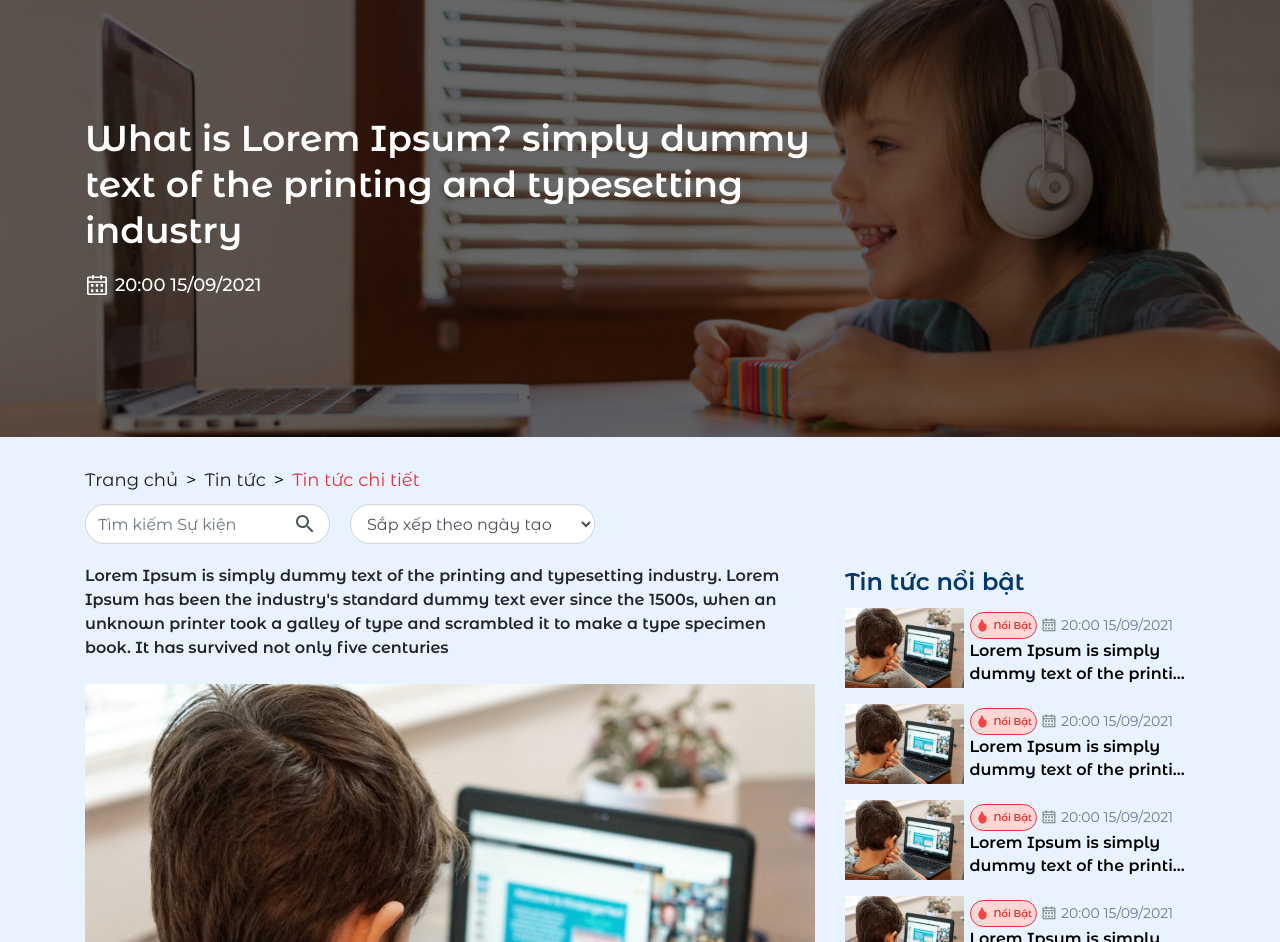
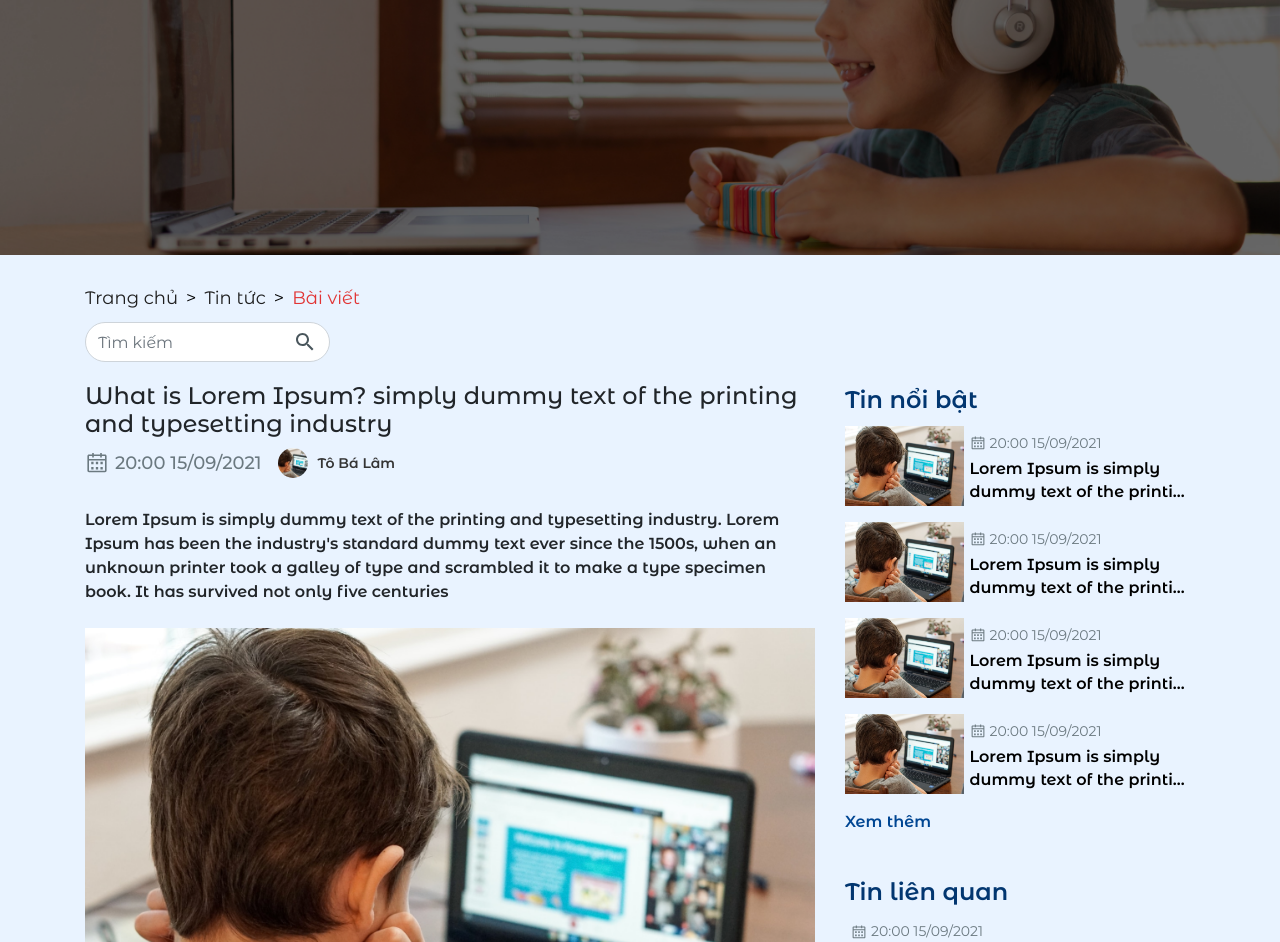
Before and after one commit to VuphanMinh/ACL-landing, a plain HTML site: page news-details.html in a window 1280 px wide. Shown: the part 107-1049 px from the top of the page. Drawn offline with nearby package versions, Linux system fonts and the light colour scheme.

Commit message:
news and details

```diff
--- a/css/style.scss
+++ b/css/style.scss
@@ -118,9 +118,9 @@ body {
 
     &.btn-custom__register {
         width: 240px;
-        height: 65px;
+        height: 55px;
         font-weight: 600;
-        font-size: 24px;
+        font-size: 18px;
         line-height: 18px;
         color: $white;
         background: #E89A01;
@@ -400,6 +400,12 @@ ul.breadcrumb {
                 line-height: 46px;
                 margin-bottom: 20px;
 
+                &.heading {
+                    font-size: 26px;
+                    line-height: 32px;
+                    color: $blue-acl;
+                }
+
                 @include res_for(sp) {
                     font-weight: 700;
                     font-size: 24px;
@@ -1414,9 +1420,20 @@ ul.breadcrumb {
 }
 
 // ============================================================ News Details =============================================================================
+.heading-detail {
+    font-size: 24px;
+    line-height: 28px;
+
+    @include res_for(sp) {
+        font-size: 18px;
+        line-height: 28px;
+    }
+}
+
 .calendar-wrap {
     display: flex;
     align-items: center;
+    margin-right: 16px;
 
     .calendar-wrap__icon {
         width: 24px;
@@ -1428,7 +1445,39 @@ ul.breadcrumb {
         font-weight: 500;
         font-size: 18px;
         line-height: 18px;
-        color: $white;
+        color: #6B7980;
+    }
+}
+
+.detail-heading {
+    display: flex;
+    align-items: center;
+    margin-bottom: 30px;
+    margin-top: 10px;
+
+    .detail-heading__authen {
+        display: flex;
+        align-items: center;
+
+        .authen__img {
+            width: 30px;
+            height: 30px;
+            margin-right: 10px;
+
+            & > img {
+                width: 30px;
+                height: 30px;
+                object-fit: cover;
+                border-radius: 50%;
+            }
+        }
+
+        .authen__content {
+            font-weight: 600;
+            font-size: 14px;
+            line-height: 17px;
+            color: #343434;
+        }
     }
 }
 
@@ -1470,8 +1519,8 @@ ul.breadcrumb {
 
     .menu-left__see-more {
         font-weight: 600;
-        font-size: 20px;
-        line-height: 23px;
+        font-size: 18px;
+        line-height: 20px;
         text-decoration: none;
         color: #004693;
 
--- a/news-details.html
+++ b/news-details.html
@@ -73,11 +73,6 @@
 
           <div class="row header-wrap__content">
             <div class="col-md-8 slogan-wrap">
-              <h1>What is Lorem Ipsum? simply dummy text of the printing and typesetting industry</h1>
-              <div class="calendar-wrap">
-                <img class="calendar-wrap__icon" src="img/icon/Calendar-white.svg" alt="calendar" />
-                <span>20:00 15/09/2021</span>
-              </div>
             </div>
           </div><!-- /.slogan -->
         </div>
@@ -93,23 +88,23 @@
               <ul class="breadcrumb">
                   <li><a href="#">Trang chủ</a></li>
                   <li><a href="#">Tin tức</a></li>
-                  <li class="active"><a href="#">Tin tức chi tiết</a></li>
+                  <li class="active"><a href="#">Bài viết</a></li>
               </ul>
 
               <div class="breadcrumb__form">
                 <div class="input-group form-custom form-custom--right-spacing">
-                  <input type="text" class="form-control form-custom__input" placeholder="Tìm kiếm Sự kiện" />
+                  <input type="text" class="form-control form-custom__input" placeholder="Tìm kiếm" />
                   <span class="input-group-text form-custom__icon" id="basic-addon1">
                     <img src="img/icon/search.svg" alt="search" />
                   </span>
                 </div>
 
-                <div class="form-custom">
+                <!-- <div class="form-custom">
                   <select class="form-control form-custom__select" id="exampleFormControlSelect2">
                     <option>Sắp xếp theo <b>ngày tạo</b></option>
                     <option>Sắp xếp theo <b>tin nổi bật</b></option>
                   </select>
-                </div>
+                </div> -->
               </div>
             </div>
           </div>
@@ -118,6 +113,24 @@
         <div class="container">
           <div class="row">
             <div class="col-md-8">
+              <h1 class="heading-detail">What is Lorem Ipsum? simply dummy text of the printing and typesetting industry</h1>
+
+              <div class="detail-heading">
+                <div class="calendar-wrap">
+                  <img class="calendar-wrap__icon" src="img/icon/Calendar.svg" alt="calendar" />
+                  <span>20:00 15/09/2021</span>
+                </div>
+
+                <div class="detail-heading__authen">
+                  <div class="authen__img">
+                    <img src="img/images/IMG-details.png" alt="details" />
+                  </div>
+                  <div class="authen__content">
+                    Tô Bá Lâm
+                  </div>
+                </div>
+              </div>
+
               <div class="content-wrap__detail">
                 <b>Lorem Ipsum is simply dummy text of the printing and typesetting industry. Lorem Ipsum has been the industry's standard dummy text ever since the 1500s, when an unknown printer took a galley of type and scrambled it to make a type specimen book. It has survived not only five centuries </b> <br/>
                 &nbsp;
@@ -154,7 +167,7 @@
             </div>
             <div class="col-md-4">
               <div class="content-wrap__menu-left">
-                <h4 class="content-wrap__menu-left--title">Tin tức nổi bật</h4>
+                <h4 class="content-wrap__menu-left--title">Tin nổi bật</h4>
                 <ul class="content-wrap__menu-left--list">
                   <li>
                     <a href="#">
@@ -165,10 +178,6 @@
 
                         <div class="menu-items__content">
                           <div class="content__head">
-                            <div class="content__head--status">
-                              <img src="img/icon/ant-design_fire-filled.svg" alt="status" />
-                              <span>Nổi Bật</span>
-                            </div>
 
                             <div class="content__head--date">
                               <img src="img/icon/Calendar.svg" alt="calendar" />
@@ -193,10 +202,6 @@
 
                         <div class="menu-items__content">
                           <div class="content__head">
-                            <div class="content__head--status">
-                              <img src="img/icon/ant-design_fire-filled.svg" alt="status" />
-                              <span>Nổi Bật</span>
-                            </div>
 
                             <div class="content__head--date">
                               <img src="img/icon/Calendar.svg" alt="calendar" />
@@ -221,10 +226,6 @@
 
                         <div class="menu-items__content">
                           <div class="content__head">
-                            <div class="content__head--status">
-                              <img src="img/icon/ant-design_fire-filled.svg" alt="status" />
-                              <span>Nổi Bật</span>
-                            </div>
 
                             <div class="content__head--date">
                               <img src="img/icon/Calendar.svg" alt="calendar" />
@@ -249,10 +250,6 @@
 
                         <div class="menu-items__content">
                           <div class="content__head">
-                            <div class="content__head--status">
-                              <img src="img/icon/ant-design_fire-filled.svg" alt="status" />
-                              <span>Nổi Bật</span>
-                            </div>
 
                             <div class="content__head--date">
                               <img src="img/icon/Calendar.svg" alt="calendar" />
@@ -272,7 +269,7 @@
               </div>
 
               <div class="content-wrap__menu-left">
-                <h4 class="content-wrap__menu-left--title">Tin tức liên quan</h4>
+                <h4 class="content-wrap__menu-left--title">Tin liên quan</h4>
                 <ul class="content-wrap__menu-left--list">
                   <li>
                     <a href="#">
@@ -407,10 +404,13 @@
                     <a href="#gioi-thieu" class="">Giới thiêụ</a>
                   </div>
                   <div class="col-md-12 footer-wrap__menu--item">
+                    <a href="#khoa-hoc" >Khoá học</a>
+                  </div>
+                  <div class="col-md-12 footer-wrap__menu--item">
                     <a href="#doi-ngu" >Đội ngũ</a>
                   </div>
                   <div class="col-md-12 footer-wrap__menu--item">
-                    <a href="#khoa-hoc" >Khoá học</a>
+                    <a href="#tin-tuc" >Tin tức</a>
                   </div>
                   <div class="col-md-12 footer-wrap__menu--item">
                     <a href="#lien-he">Liên hệ</a>
```
Also changed, not shown: index.html (+6 -3 lines), news.html (+7 -4 lines), css/style.css, 1 other file.
